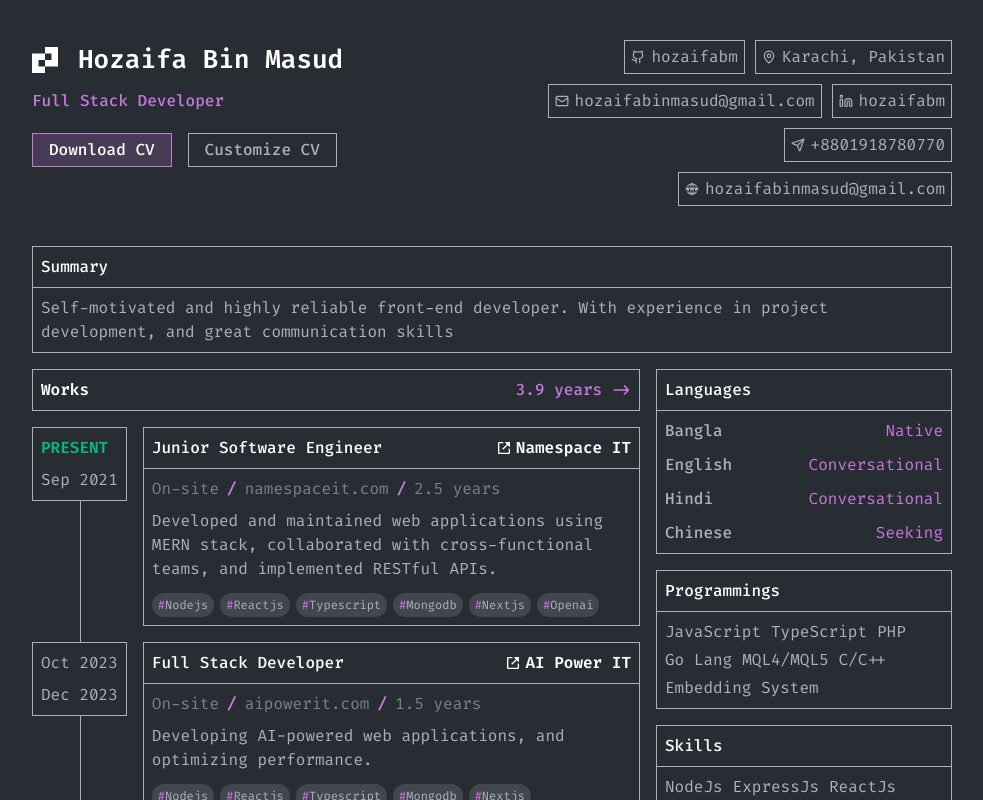
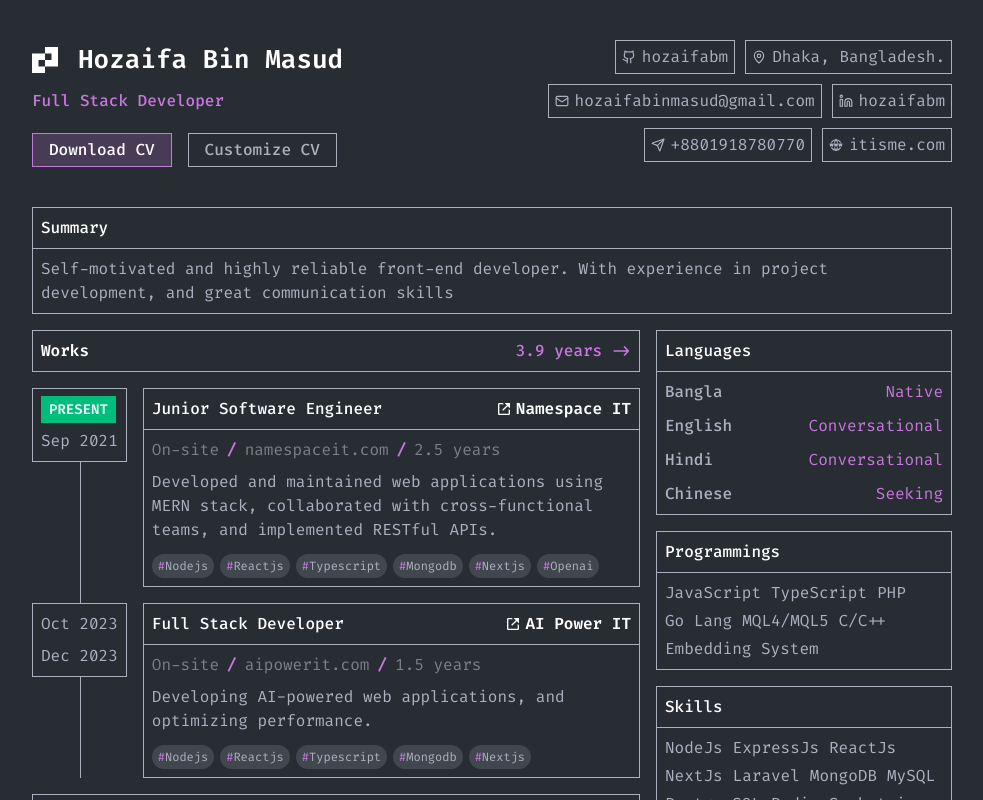
Before and after one commit to hozaifa4you/hozaifabinmasud, a Next.js app: page /resume in a window 1280 px wide. Shown: the top 800 px of the page, without its empty margins (148-1131 px from the left). Built offline with nearby package versions, Linux system fonts and the light colour scheme.

Commit message:
Complete cv page

```diff
--- a/src/app/resume/page.tsx
+++ b/src/app/resume/page.tsx
@@ -72,7 +72,7 @@ const ResumePage = () => {
 
                   <div className="mt-5 flex items-center gap-4">
                      <Link
-                        href="/download-cv"
+                        href="/resume.pdf"
                         className={buttonVariants({
                            variant: 'outlineSecondary',
                         })}
@@ -81,7 +81,7 @@ const ResumePage = () => {
                         Download CV
                      </Link>
                      <Link
-                        href="/customize-cv-download"
+                        href="/resume.pdf"
                         className={buttonVariants({
                            variant: 'default',
                         })}
--- a/src/components/resume/resume-work-card.tsx
+++ b/src/components/resume/resume-work-card.tsx
@@ -22,7 +22,7 @@ const ResumeWorkCard = ({
             <div className="border-text bg-bg-main w-full space-y-2 border p-2">
                <p>
                   {endDate ?? (
-                     <span className="font-semibold text-emerald-500 uppercase">
+                     <span className="bg-emerald-500 px-2 py-1 text-sm font-semibold text-white/95 uppercase">
                         {status}
                      </span>
                   )}
```
Also changed, not shown: 1 other file (tests, documents, lock files or other folders).
